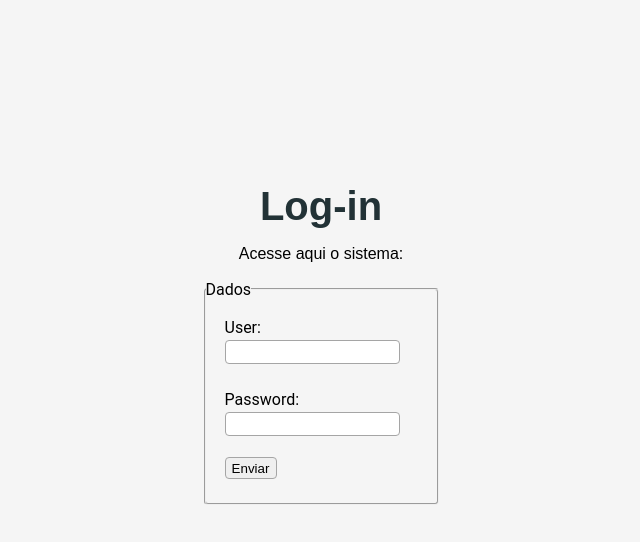
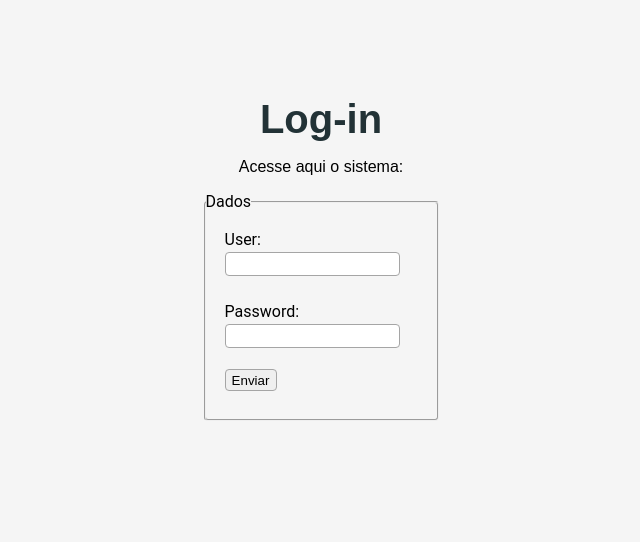
Before and after one commit to marcelopetroni/Gerenciamento-estoque, a React (Vite) app: page / in a window 1280 px wide. Shown: the top 542 px of the page, without its empty margins (319-959 px from the left). Built offline with nearby package versions, Linux system fonts and the light colour scheme.

Commit message:
correções css

```diff
--- a/src/pages/autentication/Autentication.jsx
+++ b/src/pages/autentication/Autentication.jsx
@@ -11,7 +11,7 @@ function Autentication({ onLogin }) {
 
   return (
   <>
-    <header>
+    <header className='title-autentication'>
         <div class="title-container">
             <h1>Log-in</h1>
         </div>
--- a/src/pages/autentication/Autentication.sass
+++ b/src/pages/autentication/Autentication.sass
@@ -1,9 +1,3 @@
-html
-  height: 100%
-  display: flex
-  justify-content: center
-  align-items: center
-
 header
   font-family: "Manrope", sans-serif
   color: black
@@ -11,7 +5,6 @@ header
   justify-content: center
   align-items: center
   text-align: center
-  flex-direction: column
 
   h1
     font-size: 40px
@@ -21,16 +14,21 @@ header
   a
     color: black
 
+.title-autentication
+  display: flex
+  justify-content: center
+  align-items: center
+  flex-direction: column
+  padding-top: 6rem
+
 main
   font-family: "Roboto", sans-serif
-  display: flex
-  justify-content: center
-  min-height: 225px
   margin-bottom: 8rem
 
   fieldset
     border-radius: 4px
     width: 225px
+    height: 225px
 
 .form-container
   display: flex
```
